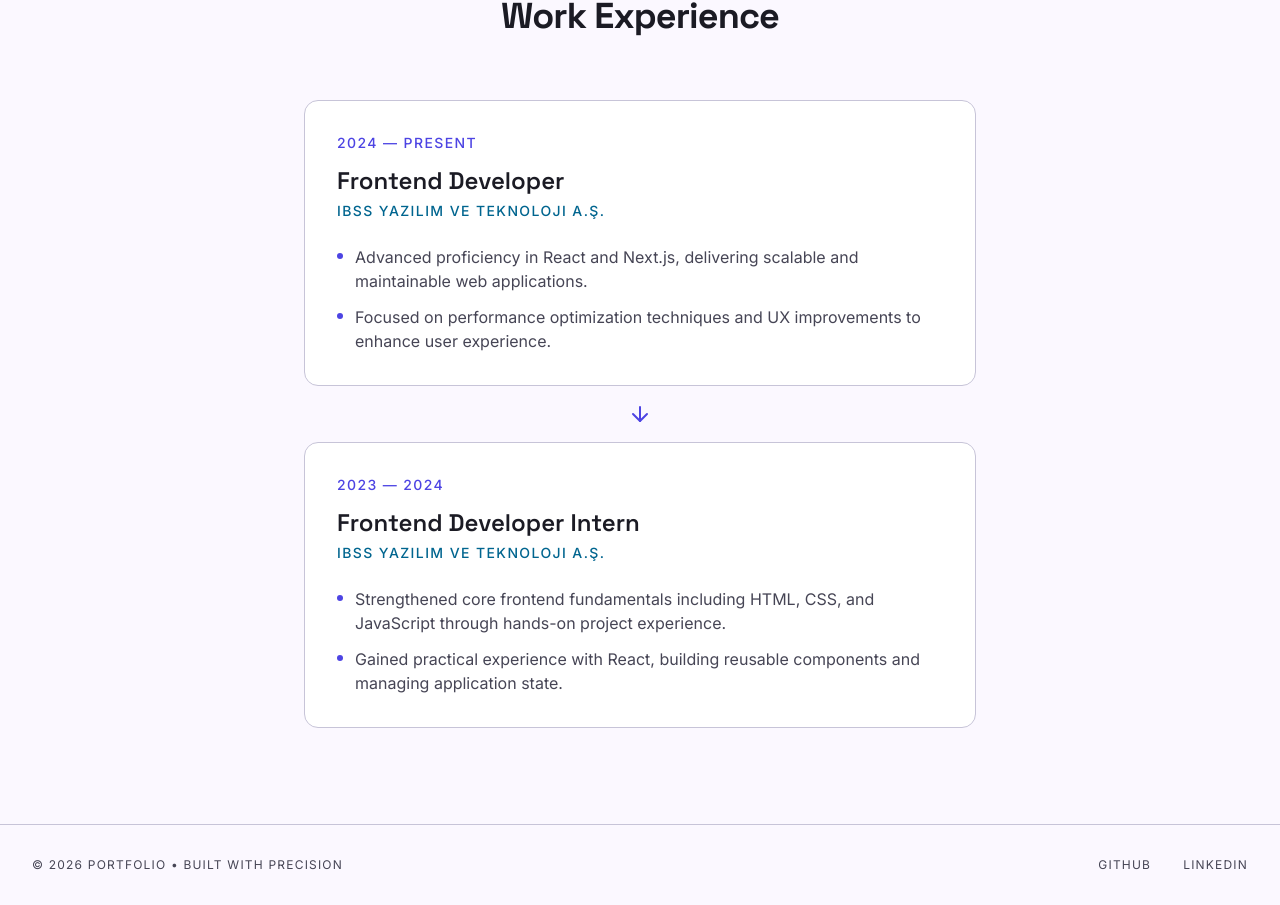
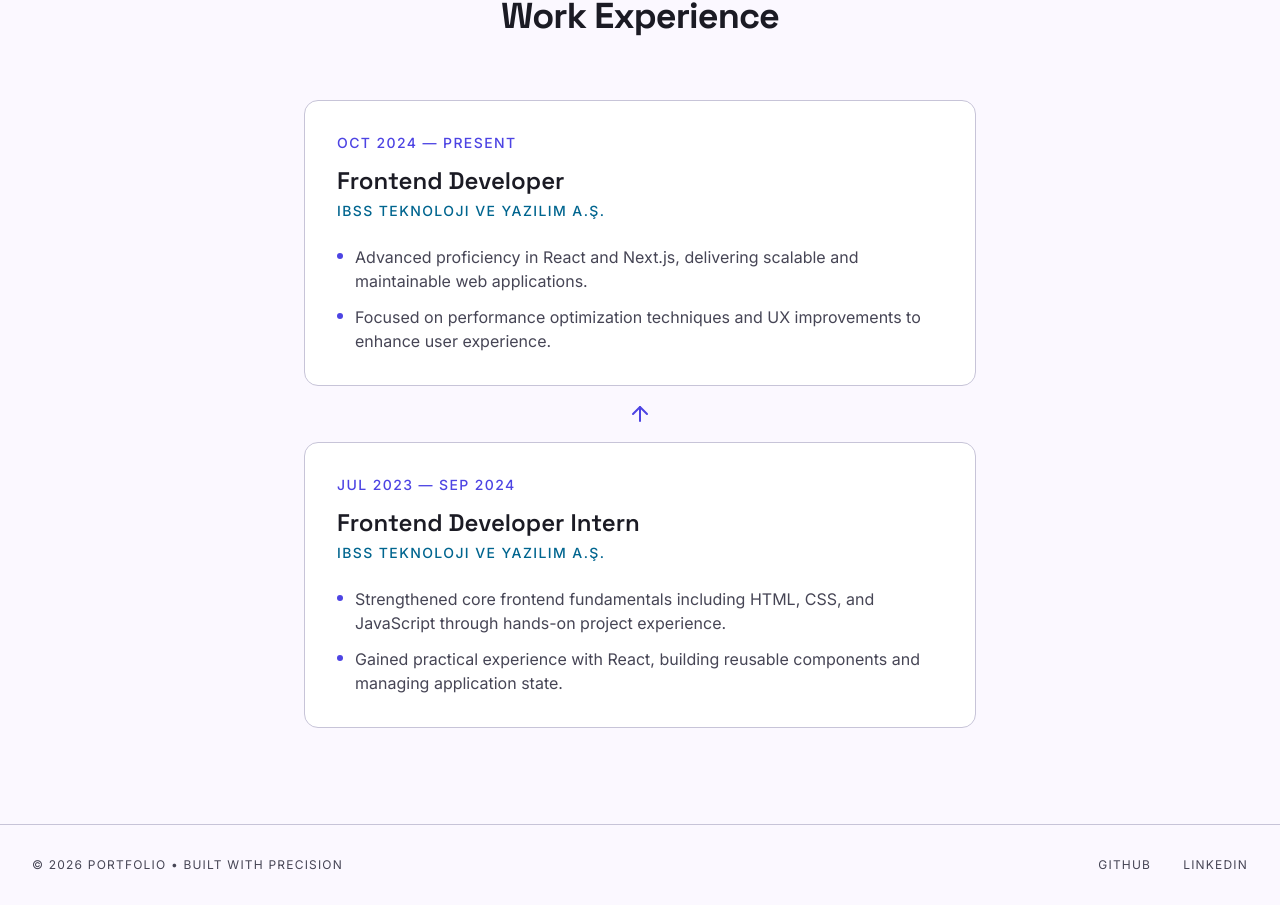
Before and after one commit to yakupkaraa/personal-portfolio, a Next.js app: page /skills in a window 1280 px wide. Shown: the part 1071-1976 px from the top of the page. Built offline with nearby package versions, Linux system fonts and the light colour scheme.

Commit message:
feat: add month display and reverse chronological order to ExperienceSection

```diff
--- a/components/sections/skills/ExperienceSection.tsx
+++ b/components/sections/skills/ExperienceSection.tsx
@@ -1,4 +1,4 @@
-import { ArrowDown } from "lucide-react";
+import { ArrowUp } from "lucide-react";
 
 interface Experience {
   period: string;
@@ -9,18 +9,18 @@
 
 const experiences: Experience[] = [
   {
-    period: "2024 — Present",
+    period: "Oct 2024 — Present",
     title: "Frontend Developer",
-    company: "IBSS Yazılım ve Teknoloji A.Ş.",
+    company: "IBSS Teknoloji ve Yazılım A.Ş.",
     highlights: [
       "Advanced proficiency in React and Next.js, delivering scalable and maintainable web applications.",
       "Focused on performance optimization techniques and UX improvements to enhance user experience.",
     ],
   },
   {
-  period: "2023 — 2024",
+    period: "Jul 2023 — Sep 2024",
     title: "Frontend Developer Intern",
-  company: "IBSS Yazılım ve Teknoloji A.Ş.",
+     company: "IBSS Teknoloji ve Yazılım A.Ş.",
     highlights: [
       "Strengthened core frontend fundamentals including HTML, CSS, and JavaScript through hands-on project experience.",
       "Gained practical experience with React, building reusable components and managing application state.",
@@ -58,7 +58,7 @@
 
             {index < experiences.length - 1 && (
               <div className="flex justify-center py-4">
-                <ArrowDown className="h-6 w-6 text-primary" />
+                <ArrowUp className="h-6 w-6 text-primary" />
               </div>
             )}
           </div>
```
Lines whose indentation alone changed are shown as unchanged.
